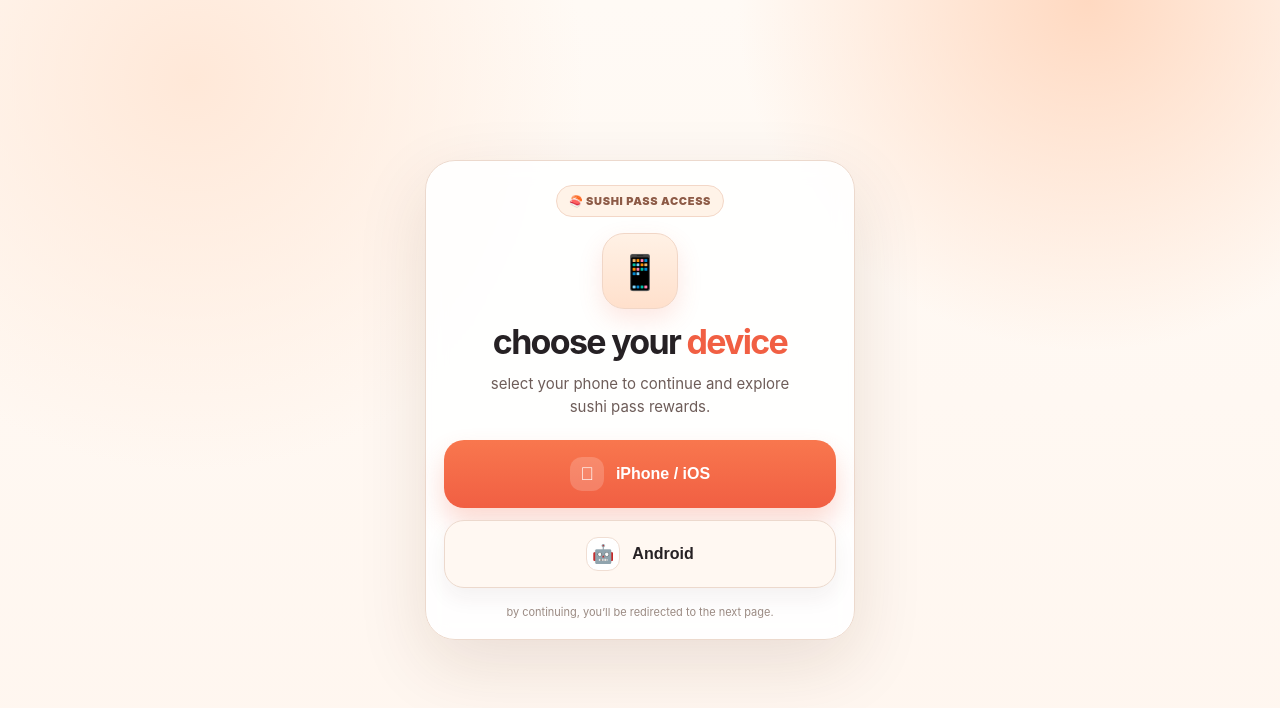
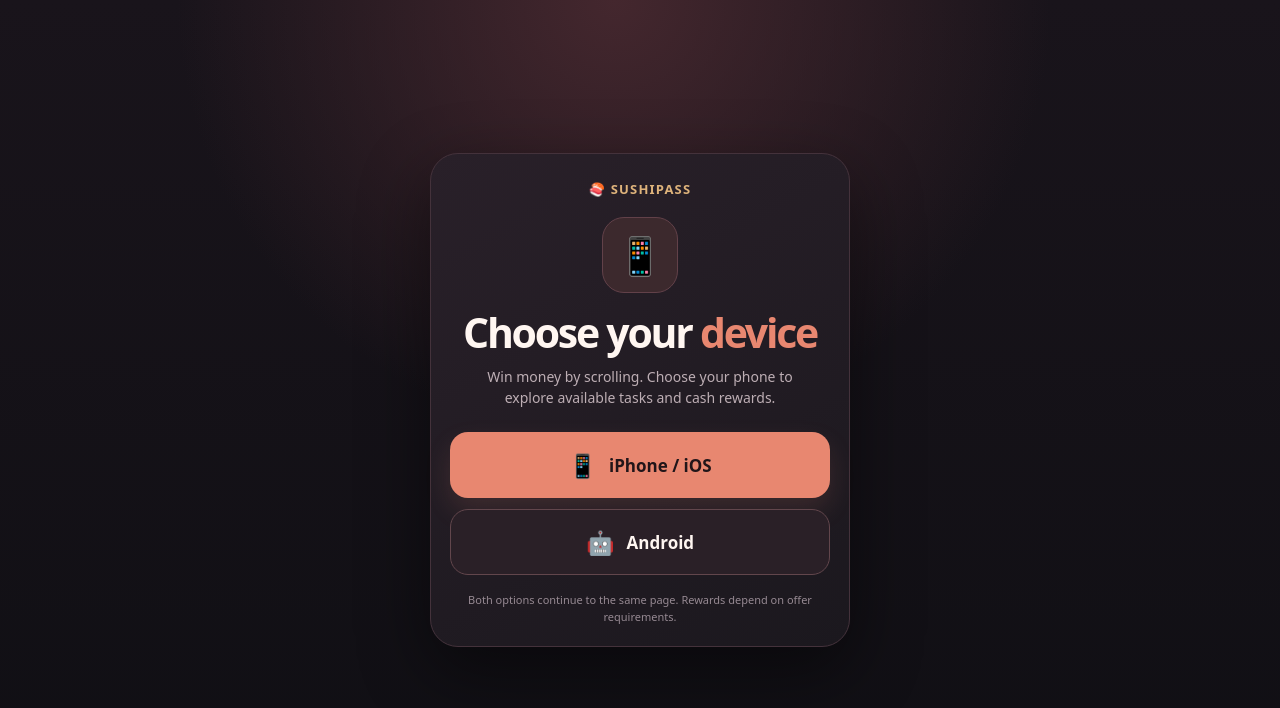
Before and after one commit to Gabrriel1/Sushipass, a plain HTML site: page index.html in a window 1280 px wide. Drawn offline with Linux system fonts and the light colour scheme.

Commit message:
Update index.html

```diff
--- a/index.html
+++ b/index.html
@@ -1,208 +1,237 @@
+
 <!DOCTYPE html>
 <html lang="en">
 <head>
-  <meta charset="UTF-8" />
-  <meta name="viewport" content="width=device-width, initial-scale=1.0, viewport-fit=cover" />
-  <meta name="theme-color" content="#fff9f4" />
+  <meta charset="UTF-8">
+  <meta name="viewport" content="width=device-width, initial-scale=1, viewport-fit=cover">
+  <meta name="theme-color" content="#100f14">
   <title>SushiPass — Choose your device</title>
+
   <style>
-    :root{
-      --ink:#262124;
-      --ink-soft:#6e5d59;
-      --cream:#fffaf5;
-      --paper:#fff4ea;
-      --white:#ffffff;
-      --coral:#f8774e;
-      --hot:#f15f43;
-      --orange:#ff9b69;
-      --line:#ecd9cd;
-      --shadow:0 24px 70px rgba(80,38,20,.12);
+    :root {
+      --bg: #100f14;
+      --panel: #211b22;
+      --panel2: #2a2027;
+      --text: #fff6f1;
+      --muted: #bdaeb4;
+      --line: #44323b;
+      --coral: #e88770;
+      --gold: #deb37b;
     }
 
-    *{box-sizing:border-box;margin:0;padding:0}
-
-    body{
-      min-height:100vh;
-      font-family:Inter,ui-sans-serif,-apple-system,BlinkMacSystemFont,"Segoe UI",sans-serif;
-      background:
-        radial-gradient(circle at 15% 10%, #ffe8d8 0, transparent 30%),
-        radial-gradient(circle at 85% 0%, #ffd9c1 0, transparent 26%),
-        linear-gradient(180deg,#fffaf5 0%,#fff6ef 100%);
-      color:var(--ink);
-      display:flex;
-      align-items:center;
-      justify-content:center;
-      padding:20px;
-      -webkit-font-smoothing:antialiased;
+    * {
+      box-sizing: border-box;
     }
 
-    .card{
-      width:100%;
-      max-width:430px;
-      background:rgba(255,255,255,.88);
-      border:1px solid var(--line);
-      border-radius:30px;
-      padding:24px 18px 18px;
-      box-shadow:var(--shadow);
-      text-align:center;
-      backdrop-filter:blur(10px);
+    body {
+      margin: 0;
+      min-height: 100vh;
+      min-height: 100dvh;
+      display: grid;
+      place-items: center;
+      padding: 20px;
+      font-family: system-ui, -apple-system,
+        "Segoe UI", sans-serif;
+      color: var(--text);
+      background:
+        radial-gradient(
+          circle at 48% 0%,
+          #44272e 0,
+          transparent 42%
+        ),
+        linear-gradient(
+          180deg,
+          #19141b,
+          #100f14
+        );
     }
 
-    .badge{
-      display:inline-flex;
-      align-items:center;
-      gap:8px;
-      padding:8px 12px;
-      border-radius:999px;
-      background:#fff3e8;
-      border:1px solid #f3d7c7;
-      font-size:11px;
-      font-weight:900;
-      text-transform:uppercase;
-      letter-spacing:.06em;
-      color:#8d5a46;
-      margin-bottom:16px;
+    a {
+      color: inherit;
+      text-decoration: none;
+      -webkit-tap-highlight-color: transparent;
     }
 
-    .logo{
-      width:76px;
-      height:76px;
-      margin:0 auto 16px;
-      border-radius:22px;
-      background:linear-gradient(180deg,#fff1e5,#ffe0cc);
-      border:1px solid #f1d6c6;
-      display:grid;
-      place-items:center;
-      font-size:34px;
-      box-shadow:0 10px 25px rgba(241,95,67,.15);
+    a:focus-visible {
+      outline: 3px solid var(--gold);
+      outline-offset: 4px;
     }
 
-    h1{
-      font-size:34px;
-      line-height:1.02;
-      letter-spacing:-.05em;
-      margin-bottom:12px;
+    .panel {
+      width: 100%;
+      max-width: 420px;
+      padding: 26px 19px 21px;
+      border: 1px solid var(--line);
+      border-radius: 28px;
+      background: linear-gradient(
+        150deg,
+        #292029,
+        #1b181e
+      );
+      box-shadow: 0 24px 70px #0007;
+      text-align: center;
     }
 
-    h1 span{
-      color:var(--hot);
+    .brand {
+      font-size: 13px;
+      font-weight: 900;
+      letter-spacing: .09em;
+      text-transform: uppercase;
+      color: var(--gold);
     }
 
-    p{
-      font-size:15px;
-      line-height:1.55;
-      color:var(--ink-soft);
-      max-width:320px;
-      margin:0 auto 22px;
+    .icon {
+      display: grid;
+      place-items: center;
+      width: 76px;
+      height: 76px;
+      margin: 19px auto;
+      border-radius: 22px;
+      background: #3c292d;
+      border: 1px solid #624149;
+      font-size: 37px;
     }
 
-    .device-grid{
-      display:grid;
-      gap:12px;
+    h1 {
+      font-size: clamp(31px, 8vw, 41px);
+      line-height: 1.02;
+      letter-spacing: -.055em;
+      margin: 0 0 12px;
     }
 
-    .device-btn{
-      width:100%;
-      min-height:68px;
-      border:none;
-      border-radius:20px;
-      font-size:16px;
-      font-weight:900;
-      display:flex;
-      align-items:center;
-      justify-content:center;
-      gap:12px;
-      cursor:pointer;
-      transition:transform .18s ease, box-shadow .18s ease, background-color .18s ease;
+    h1 span {
+      color: var(--coral);
     }
 
-    .device-btn:hover{transform:translateY(-2px)}
-    .device-btn:active{transform:translateY(1px)}
-
-    .ios{
-      background:linear-gradient(180deg,var(--coral),var(--hot));
-      color:#fff;
-      box-shadow:0 14px 26px rgba(241,95,67,.24);
+    .sub {
+      max-width: 330px;
+      margin: 0 auto 23px;
+      color: var(--muted);
+      font-size: 14px;
+      line-height: 1.55;
     }
 
-    .android{
-      background:#fff8f2;
-      color:var(--ink);
-      border:1px solid #ecd9cd;
-      box-shadow:0 10px 22px rgba(70,40,28,.06);
+    .actions {
+      display: grid;
+      gap: 11px;
     }
 
-    .icon{
-      width:34px;
-      height:34px;
-      border-radius:12px;
-      display:grid;
-      place-items:center;
-      background:rgba(255,255,255,.18);
-      font-size:18px;
-      flex:0 0 auto;
+    .choice {
+      display: flex;
+      align-items: center;
+      justify-content: center;
+      gap: 12px;
+      min-height: 66px;
+      padding: 13px;
+      border-radius: 18px;
+      border: 1px solid transparent;
+      font-size: 17px;
+      font-weight: 850;
+      transition: transform .15s ease;
     }
 
-    .android .icon{
-      background:#fff;
-      border:1px solid #f0ded3;
+    .choice:active {
+      transform: scale(.985);
     }
 
-    .note{
-      margin-top:16px;
-      font-size:11px;
-      line-height:1.5;
-      color:#9b8a83;
+    .ios {
+      background: var(--coral);
+      color: #211519;
+      box-shadow: 0 12px 27px #e8877024;
+    }
+
+    .android {
+      background: var(--panel2);
+      border-color: #62464c;
+      color: var(--text);
+    }
+
+    .emoji {
+      font-size: 23px;
+    }
+
+    .fine {
+      margin: 17px 0 0;
+      color: #968992;
+      font-size: 11px;
+      line-height: 1.5;
     }
   </style>
 </head>
+
 <body>
-  <main class="card">
-    <div class="badge">🍣 sushi pass access</div>
+  <main class="panel">
 
-    <div class="logo">📱</div>
+    <div class="brand">🍣 SushiPass</div>
 
-    <h1>choose your <span>device</span></h1>
+    <div class="icon" aria-hidden="true">
+      📱
+    </div>
 
-    <p>
-      select your phone to continue and explore
-      sushi pass rewards.
+    <h1>
+      Choose your <span>device</span>
+    </h1>
+
+    <p class="sub">
+      Win money by scrolling.
+      Choose your phone to explore
+      available tasks and cash rewards.
     </p>
 
-    <div class="device-grid">
-      <button class="device-btn ios" type="button" data-device="ios">
-        <span class="icon"></span>
+    <div class="actions">
+
+      <a
+        class="choice ios"
+        href="/home/"
+        data-device="ios"
+      >
+        <span class="emoji" aria-hidden="true">📱</span>
         iPhone / iOS
-      </button>
+      </a>
 
-      <button class="device-btn android" type="button" data-device="android">
-        <span class="icon">🤖</span>
+      <a
+        class="choice android"
+        href="/home/"
+        data-device="android"
+      >
+        <span class="emoji" aria-hidden="true">🤖</span>
         Android
-      </button>
+      </a>
+
     </div>
 
-    <div class="note">
-      by continuing, you’ll be redirected to the next page.
-    </div>
+    <p class="fine">
+      Both options continue to the same page.
+      Rewards depend on offer requirements.
+    </p>
+
   </main>
 
   <script>
-    function goNext(device) {
-      const destination = new URL("/home/", window.location.origin);
-      const params = new URLSearchParams(window.location.search);
+    // Preserve incoming tracking parameters.
+    // Normal HTML links still work without JS.
 
-      if (device) {
-        params.set("device", device);
-      }
+    document.querySelectorAll(
+      '[data-device]'
+    ).forEach(function(link) {
 
-      destination.search = params.toString();
-      window.location.assign(destination.href);
-    }
+      const url = new URL(
+        '/home/',
+        window.location.origin
+      );
 
-    document.querySelectorAll("[data-device]").forEach((btn) => {
-      btn.addEventListener("click", function () {
-        goNext(this.dataset.device);
-      });
+      const params = new URLSearchParams(
+        window.location.search
+      );
+
+      params.set(
+        'device',
+        link.dataset.device
+      );
+
+      url.search = params.toString();
+      link.href = url.href;
+
     });
   </script>
 </body>
```
